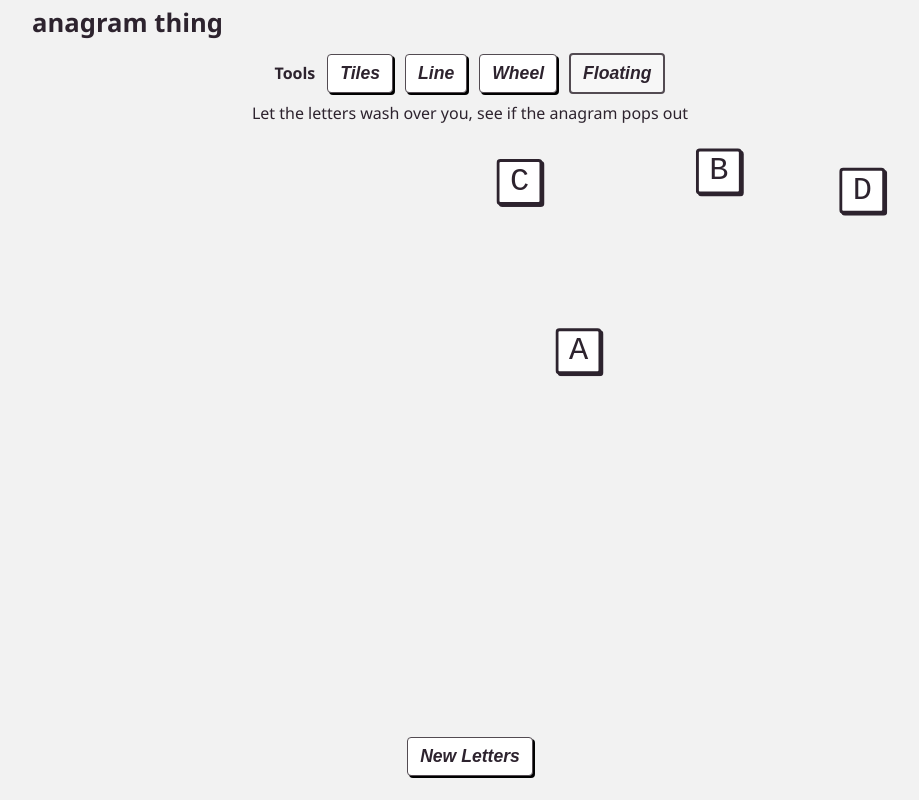
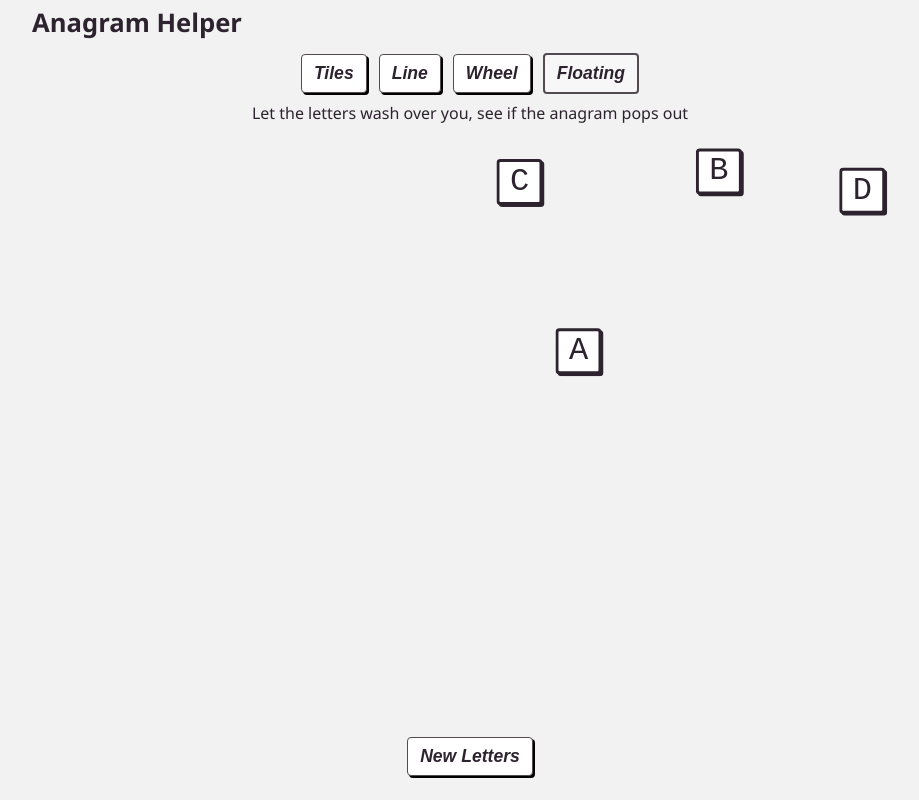
Before and after one commit to akowalz/anagramic, a React (Vite) app: page / in a window 1280 px wide. Shown: the whole page, without its empty margins (170-1089 px from the left). Built offline with nearby package versions, Linux system fonts and the light colour scheme.

Commit message:
icons and favicon

```diff
--- a/index.html
+++ b/index.html
@@ -2,12 +2,13 @@
 <html lang="en">
   <head>
     <meta charset="UTF-8" />
-    <link rel="icon" type="image/svg+xml" href="/vite.svg" />
+    <link rel="icon" type="image/jpg" href="/favicon.jpg" />
+    <link rel="apple-touch-icon" type="image/jpg" href="/favicon.jpg" />
     <meta
       name="viewport"
       content="width=device-width, initial-scale=1, maximum-scale=1"
     />
-    <title>Anagrams App</title>
+    <title>Anagram Helper</title>
   </head>
   <body>
     <div id="root"></div>
--- a/src/App.tsx
+++ b/src/App.tsx
@@ -114,7 +114,7 @@ function App() {
   return (
     <>
       <div id="header">
-        <h1>anagram thing</h1>
+        <h1>Anagram Helper</h1>
       </div>
 
       {letters.length !== 0 && (
--- a/src/ToolPicker/ToolPicker.tsx
+++ b/src/ToolPicker/ToolPicker.tsx
@@ -23,7 +23,6 @@ export default function ToolPicker({ activeTool, setTool }: Props) {
 
   return (
     <div id="tool-picker">
-      <span>Tools</span>
       {allTools.map((tool) => {
         return (
           <button
```
Also changed, not shown: public/favicon.jpg (added).
